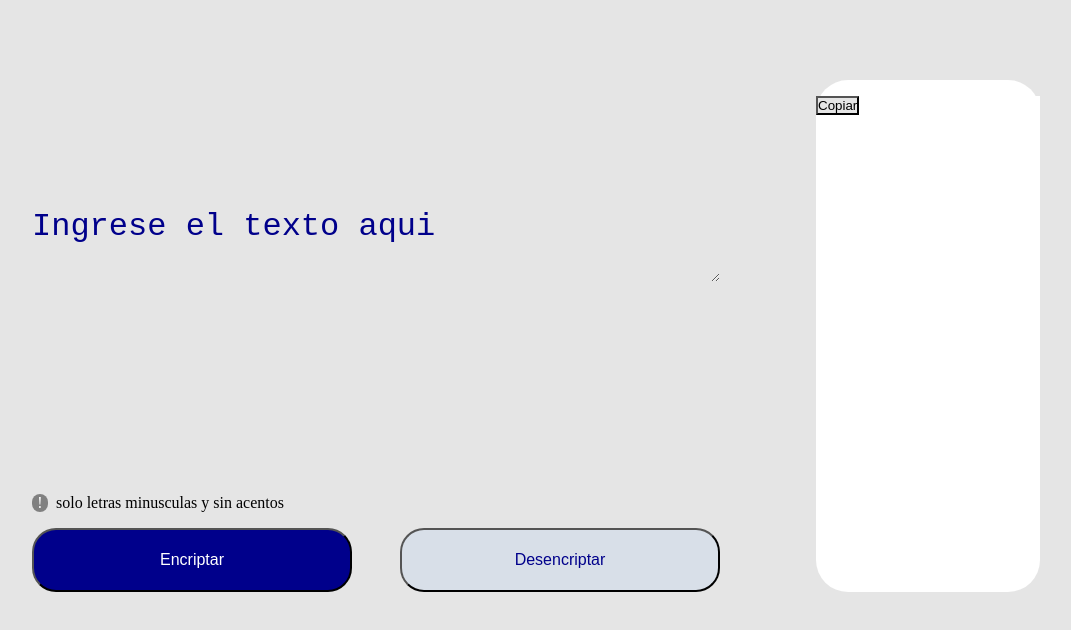
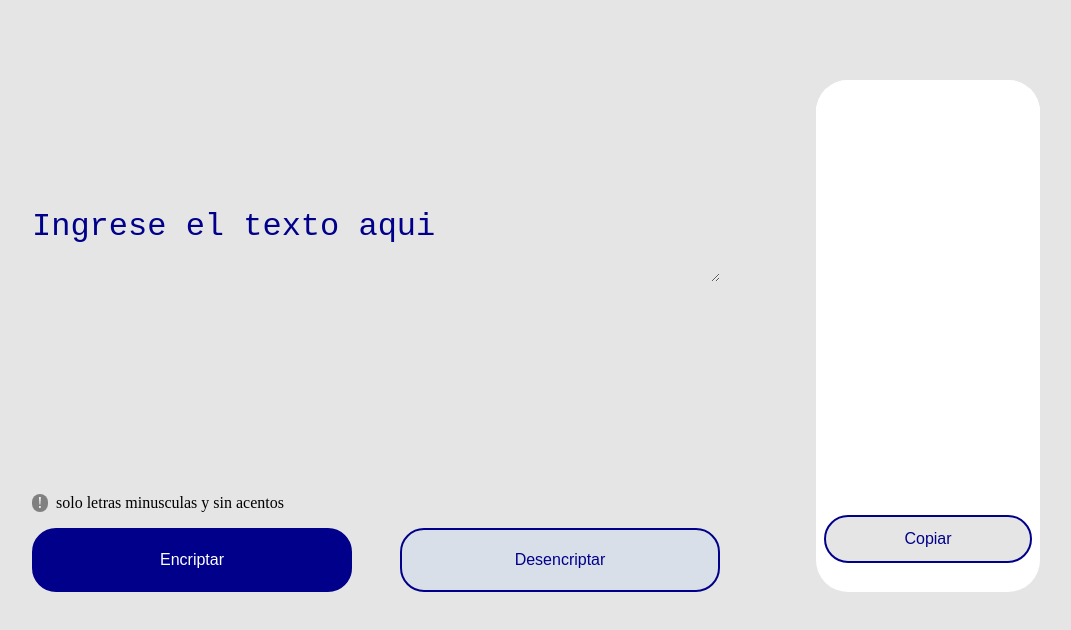
Before and after one commit to dr-Maker/Alura-Challenge-EncriptadorDeTtexto, a plain HTML site: page index.html in a window 1280 px wide. Both pictures are taken after a click on the button "Encriptar". Shown: the whole page, without its empty margins (160-1231 px from the left). Drawn offline with Linux system fonts and the light colour scheme.

Commit message:
final escritorio con texto encriptador

```diff
--- a/main.js
+++ b/main.js
@@ -74,7 +74,7 @@ function AgregarEtiquetas(mensajeCifrado){
     divElement.classList.add("contenido__contenedorAside__contendorTexto");
 
     var pElement = document.createElement("p");
-    pElement.classList.add("contenido__contenedorAside__Texto");
+    pElement.classList.add("contenido__contenedorAside__TextoFuncion");
     pElement.textContent =mensajeCifrado;
 
     const Aside = document.getElementById('contenido__contenedorAside');
@@ -82,7 +82,10 @@ function AgregarEtiquetas(mensajeCifrado){
     Aside.appendChild(divElement)
 
     var divBtn = document.createElement("div");
+    divBtn.classList.add("contenido__contenedorAside__contendorBtnCopiar");
+
     var button = document.createElement("button");
+    button.classList.add("contenido__contenedorAside__BtnCopiar");
 
     button.onclick = function() {
         navigator.clipboard.writeText(pElement.textContent);
--- a/styles.css
+++ b/styles.css
@@ -90,6 +90,7 @@ display: flex;
     height: 4rem;
     border-radius: 24px;
     font-size: var(--txt-button);
+    border: 0.15rem solid var(--color-primario);
 }
 
 .contenido__contenedorMain__botones__btnEncriptar{
@@ -104,9 +105,12 @@ display: flex;
 
 .contenido__contenedorAside{
 width: 14rem;
+display: flex;
+flex-direction: column;
+justify-content: space-around;
 background-color: var(--backgpound-color-secundario);
 border-radius: 32px;
-border: 0,125rem solid red
+
 }
 
 .contenido__contenedorAside > *, .contenido__contenedorAside__contenedorTextos > *
@@ -128,8 +132,10 @@ border: 0,125rem solid red
 .contenido__contenedorAside__contenedorTextos{
     width: 100%;
 
+
 }
 .contenido__contenedorAside__Texto{
+    margin-top: -5rem;
     text-align: center;
     background-color: var(--backgpound-color-secundario);
     font-size: var(--txt-button);
@@ -138,10 +144,50 @@ border: 0,125rem solid red
 
 }
 
+
+
 .contenido__contenedorAside__Texto_otro{
     text-align: center;
     background-color: var(--backgpound-color-secundario);
+    display: flex;
+    flex-direction:column ;
+    justify-content: space-between;
 }
+
+/*javaScript*/
+.contenido__contenedorAside__contendorTexto{
+
+    height: 70%;
+    background-color: var(--backgpound-color-secundario);
+    border-radius: 32px;
+
+}
+
+
+.contenido__contenedorAside__TextoFuncion{
+    margin-top: 1rem;
+    background-color: var(--backgpound-color-secundario);
+    padding: 1rem;
+    border-radius: 32px;
+}
+
+.contenido__contenedorAside__contendorBtnCopiar{
+    height: 0%;
+    margin: auto;
+
+}
+
+
+
+.contenido__contenedorAside__BtnCopiar{
+    width: 13rem;
+    height: 3rem;
+    border-radius: 24px;
+    font-size: var(--txt-button);
+    border: 0.15rem solid var(--color-primario);
+    color: var(--color-primario);
+}
+
 
 
 @media screen and (max-width: 1170px){
```
